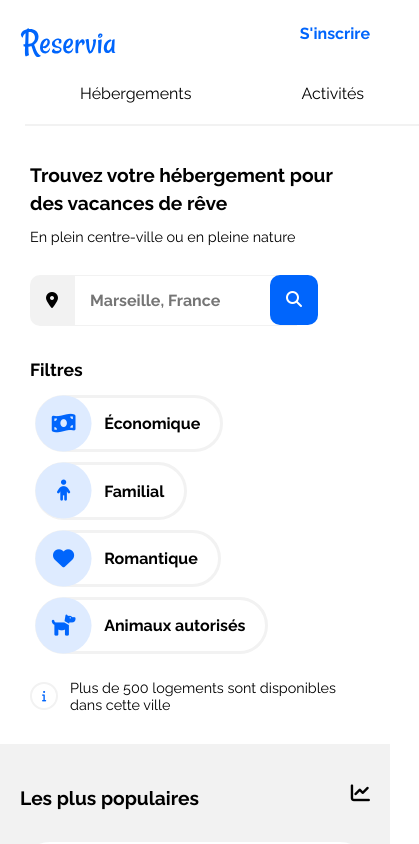
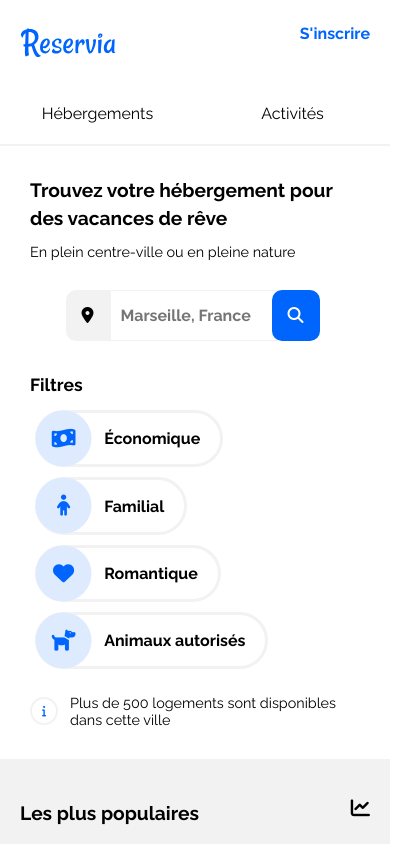
Before and after one commit to AnneJouve/JouveAnne_2_15032021, a plain HTML site: page index.html in a window 390 px wide. Shown: the top 844 px of the page, 419 px wide, since content can reach past the window. Drawn offline with Linux system fonts and the light colour scheme.

Commit message:
Suppression barre de défilement horizontale, formulaire recherche centré en mobile et tablette, filet gris continu sous le nav

```diff
--- a/styles.css
+++ b/styles.css
@@ -525,6 +525,10 @@ figcaption span {
     .main {
         margin: 0 30px 0 30px;
     }
+    .form-search {
+        display: flex;
+        justify-content: center;
+    }
     .filtres-boutons {
         flex-wrap: wrap;
     }
@@ -576,6 +580,9 @@ figcaption span {
   }
 
   @media screen and (max-width: 767px) {
+    body {
+        overflow-x: hidden;
+      }
     h1 {
         font-size: 1.2rem;
     }
@@ -585,21 +592,23 @@ figcaption span {
     .header {
         display: flex;
         flex-flow: row wrap;
-        margin: 0 20px 0 20px;
+        /*margin: 0 20px 0 20px;*/
+        margin: 0;
     }
     .header-logo, .register {
-        margin-top: 20px;
+        /*margin-top: 20px;*/
+        margin: 20px 20px 5px 20px;
     }
     .header-nav {
         order: 3;
+        display: flex;
+        padding: 0;
         width: 100%;
-        padding: 5px;
-        text-align: center;
-        display: flex;
-        justify-content: space-around;
     }
     .header-nav a {
-        padding: 0 55px 15px 55px;
+        display: inline-block;
+        width: 100%;
+        padding: 20px 0 15px 0;
         border-bottom: 2px solid #F2F2F2;
     }
 
@@ -623,15 +632,21 @@ figcaption span {
     }
     .form-search {
         display: flex;
+        justify-content: center;
+        flex-wrap: nowrap;
         margin: 30px 0 30px 0;
         position: relative;
+    }
+    .input-search {
+        width: 140px;
+        padding-left: 10px;
     }
     .input-button {
         display: none;
     }
     .button-loupe {
         display: block;
-        position: absolute;
+        position: relative;
         border-radius: 10px;
         background: #0065FC;
         border: none;
@@ -639,7 +654,7 @@ figcaption span {
         color: #FFF;
         padding: 16px;
         font-size:1rem;
-        left: 240px;
+        left: -5px;
     }
     .filtres h2 {
         margin-bottom: 5px;
```
